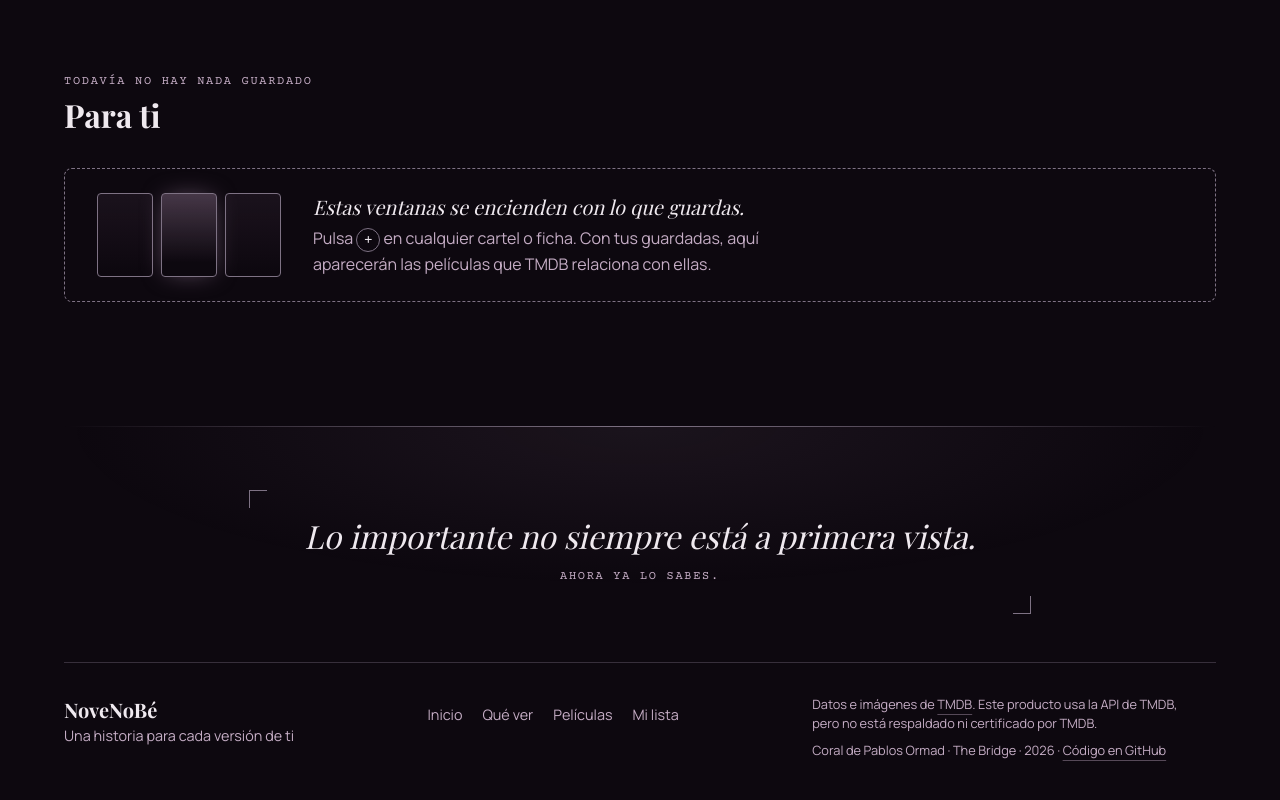
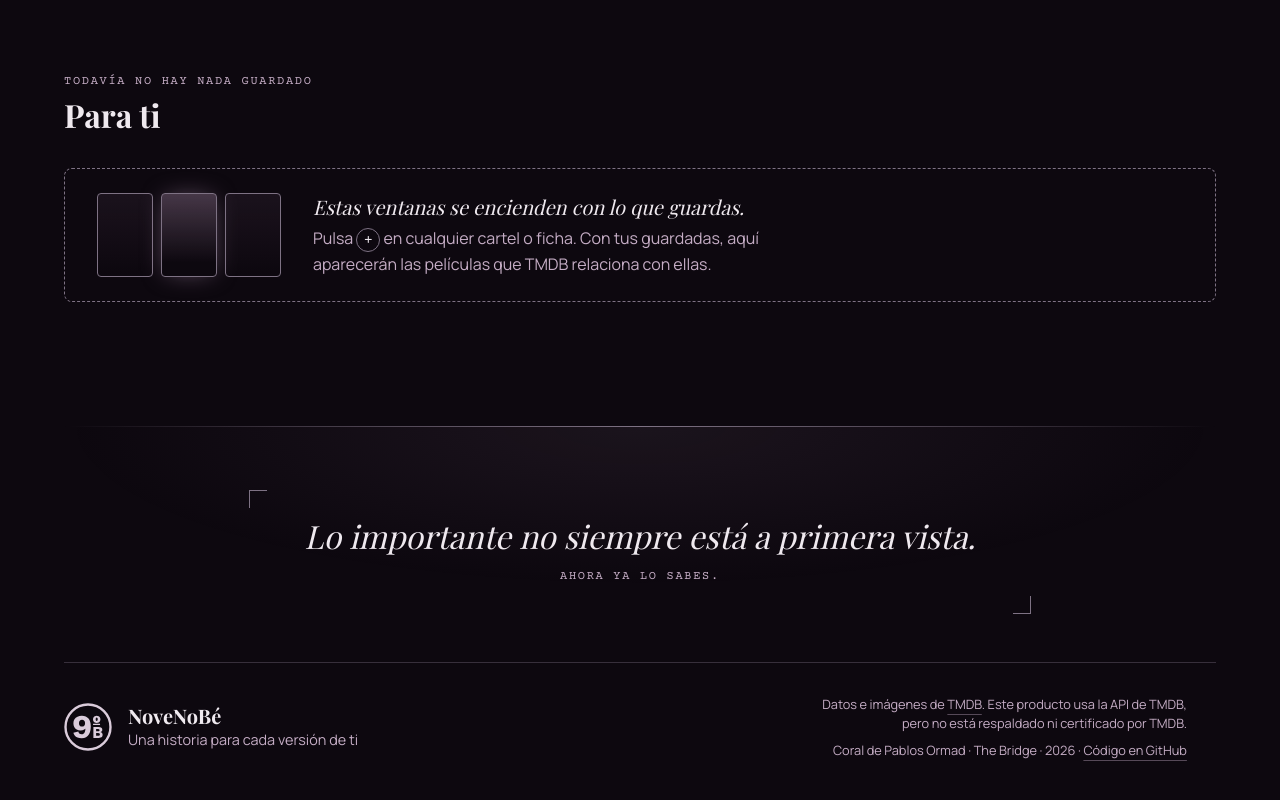
Before and after one commit to coralormad/NoveNoBe, a plain HTML site: page index.html in a window 1280 px wide. Shown: the part 1261-2061 px from the top of the page. Drawn offline with nearby package versions, Linux system fonts and the light colour scheme; no server answers; a web font is replaced by a local one.

Commit message:
feat(footer): sin segundo menú; el emblema 9B firma la página

```diff
--- a/css/style.css
+++ b/css/style.css
@@ -2213,25 +2213,37 @@ main { padding: 2rem var(--margen-lateral); }
   letter-spacing: var(--tracking-meta); text-transform: uppercase;
 }
 
-/* Marca · navegación · créditos */
+/* Firma · créditos. Sin segundo menú: la navegación ya está arriba, fija, a un gesto de distancia */
 .cierre-fila {
   display: grid; gap: 2rem; padding-top: 2rem; border-top: 1px solid var(--color-borde);
   font-size: var(--texto-s); line-height: var(--interlineado-texto);
 }
-.cierre-logo { font-family: var(--fuente-titulos); font-weight: 700; font-size: var(--texto-l); color: var(--color-texto); }
-.cierre-nav ul { display: flex; flex-wrap: wrap; gap: 0.25rem 1.25rem; }
-.cierre-nav a, .cierre-creditos a {
-  display: inline-block; padding-block: 0.6rem; color: var(--color-texto-suave);
-  text-decoration: underline; text-decoration-color: transparent; text-underline-offset: 5px;
+/* La firma: el emblema y, a su derecha, el nombre y el lema (dos líneas que se leen como un sello) */
+.cierre-marca {
+  display: grid; grid-template-columns: auto minmax(0, 1fr); align-items: center; column-gap: 1rem;
+}
+.cierre-emblema {
+  grid-row: span 2; width: 48px; aspect-ratio: 1;
+  /* El SVG original como máscara: se reutiliza tal cual (sin redibujarlo) y toma el color del tema
+     de la web, no el del sistema. Son los mismos dos tonos que el propio favicon usa en claro y oscuro */
+  background: var(--cierre-emblema-color, var(--lavanda-700));
+  -webkit-mask: url('../img/favicon-c.svg') center / contain no-repeat;
+          mask: url('../img/favicon-c.svg') center / contain no-repeat;
+}
+:root[data-theme="claro"] { --cierre-emblema-color: var(--lavanda-100); }
+.cierre-logo { font-family: var(--fuente-titulos); font-weight: 700; font-size: var(--texto-l); line-height: 1.2; color: var(--color-texto); }
+.cierre-creditos a {
+  color: var(--color-texto-suave);
+  text-decoration: underline; text-decoration-color: color-mix(in srgb, currentColor 40%, transparent); text-underline-offset: 5px;
   transition: color var(--dur-rapida), text-decoration-color var(--dur-rapida);
 }
-.cierre-creditos a { padding-block: 0; text-decoration-color: color-mix(in srgb, currentColor 40%, transparent); }
 .cierre-creditos { display: grid; gap: 0.5rem; font-size: var(--texto-xs); max-width: 48ch; }
 @media (min-width: 850px) {
-  .cierre-fila { grid-template-columns: auto 1fr minmax(0, 46ch); align-items: start; gap: 3rem; }
-  .cierre-nav ul { justify-content: center; }
-}
-@media (prefers-reduced-motion: reduce) { .cierre-nav a, .cierre-creditos a { transition: none; } }
+  .cierre-fila { grid-template-columns: auto minmax(0, 46ch); justify-content: space-between; align-items: center; gap: 3rem; }
+  .cierre-creditos { text-align: right; justify-items: end; }
+}
+@media (max-width: 599px) { .cierre-emblema { width: 40px; } }
+@media (prefers-reduced-motion: reduce) { .cierre-creditos a { transition: none; } }
 
 /* Mapa: OpenStreetMap en negativo para el tema oscuro (cine noir) */
 :root:not([data-theme="claro"]) .mapa-teselas {
--- a/index.html
+++ b/index.html
@@ -463,20 +463,14 @@
       </figcaption>
     </figure>
 
+    <!-- La firma: el emblema 9B de la pestaña (img/favicon-c.svg) abajo a la izquierda, donde la cabecera
+         abre con el nombre. La página empieza y termina en la misma esquina de lectura -->
     <div class="cierre-fila">
       <div class="cierre-marca">
+        <span class="cierre-emblema" aria-hidden="true"></span>
         <p class="cierre-logo">NoveNoBé</p>
         <p class="cierre-lema">Una historia para cada versión de ti</p>
       </div>
-
-      <nav class="cierre-nav" aria-label="Secundaria">
-        <ul>
-          <li><a href="#/">Inicio</a></li>
-          <li><a href="#/que-ver">Qué ver</a></li>
-          <li><a href="#/peliculas">Películas</a></li>
-          <li><a href="#/mi-lista">Mi lista</a></li>
-        </ul>
-      </nav>
 
       <div class="cierre-creditos">
         <p>Datos e imágenes de <a href="https://www.themoviedb.org/" target="_blank" rel="noopener">TMDB</a>.
```
